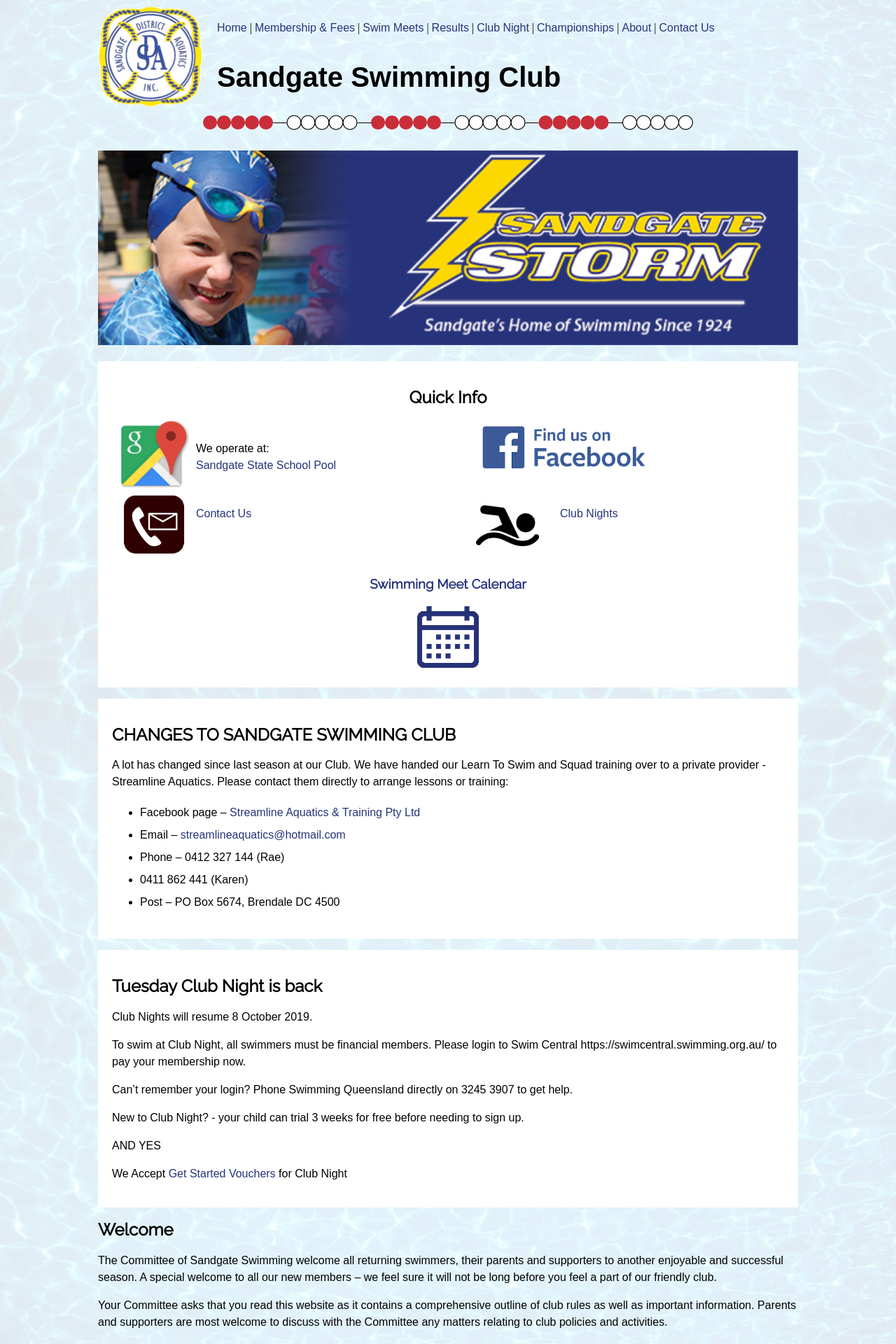
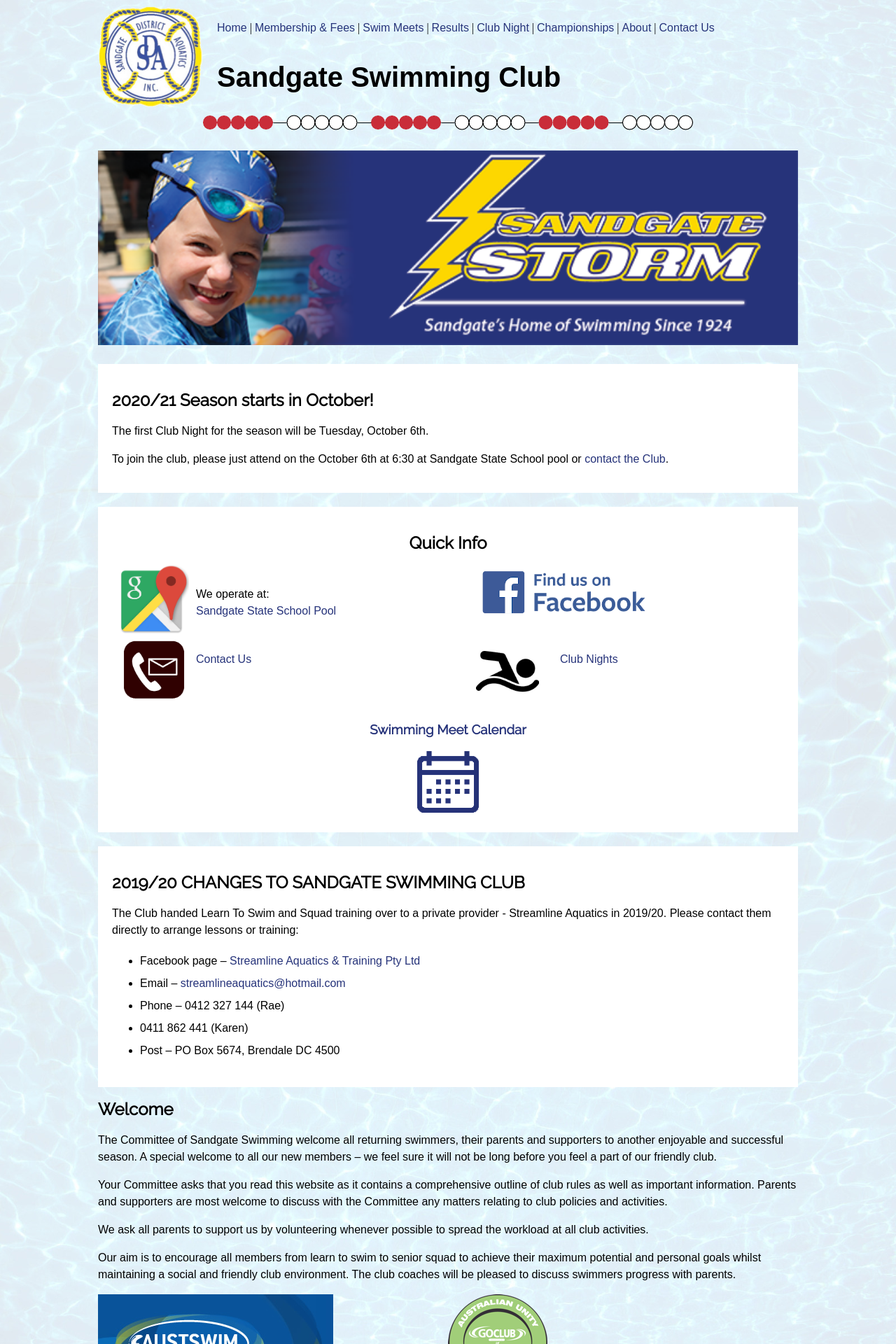
Before and after one commit to sandswim/website, a Jekyll site: the page built from pages/index.md, in a window 1280 px wide. Shown: the top 1920 px of the page at 70% size. Built offline with Jekyll 4.4.1, drawn with Linux system fonts in a browser that asks for light colours.

Commit message:
small front page updates

```diff
--- a/pages/index.md
+++ b/pages/index.md
@@ -10,66 +10,65 @@ permalink: /
         background-color: white;
         padding: 20px;
     }
+    div.notices > div {
+        margin-top: 20px;
+        /*border: solid 2px red;*/
+    }
 </style>
-<div class="notice" style="text-align:center;">
-    <h2>Quick Info</h2>
-    <div style="display:grid; grid-template-columns: 120px 400px 1fr; text-align:left;">
-        <div style="font-size:smaller; text-align:center;">
-            <a href="https://goo.gl/maps/8g48JJ4xs3Wi1akH8">
-                <img src="images/gmaps-icon.png" alt="Google Maps Icon" style="width:100px;" /><br />
+<div class="notices">
+    <div class="notice">
+        <h2>2020/21 Season starts in October!</h2>
+        <p>The first Club Night for the season will be Tuesday, October 6th.</p>
+        <p>To join the club, please just attend on the October 6th at 6:30 at Sandgate State School pool or <a href="/contact">contact the Club</a>.</p>
+    </div>
+    <div class="notice" style="text-align:center;">
+        <h2>Quick Info</h2>
+        <div style="display:grid; grid-template-columns: 120px 400px 1fr; text-align:left;">
+            <div style="font-size:smaller; text-align:center;">
+                <a href="https://goo.gl/maps/8g48JJ4xs3Wi1akH8">
+                    <img src="images/gmaps-icon.png" alt="Google Maps Icon" style="width:100px;" /><br />
+                </a>
+            </div>
+            <div style="align-self: center;">
+                <p>We operate at:<br /><a href="https://goo.gl/maps/8g48JJ4xs3Wi1akH8">Sandgate State School Pool</a></p>
+            </div>
+            <div>
+                <a href="https://www.facebook.com/sandswim"><img src="images/find_us_on_facebook_trans_250.png" alt="Find Us On Facebook" /></a>
+            </div>
+        </div>
+        <div style="display:grid; grid-template-columns: 120px 400px 120px 1fr; text-align:left;">
+            <div style="text-align:center;">
+                <a href="/contact"><img src="images/contact-us.png" style="width:90px;" alt="Contact Us" /></a>
+            </div>
+            <div>
+                <p><a href="/contact">Contact Us</a></p>
+            </div>
+            <div>
+                <a href="/clubnights"><img src="images/clubnights.jpg" style="width:90px;" alt="Club Nights" /></a>
+            </div>
+            <div>
+                <p><a href="/clubnights">Club Nights</a></p>
+            </div>
+        </div>
+        <div style="text-align:center;">
+            <a href="/meets#calendar">
+                <h3>Swimming Meet Calendar</h3>
+                <img src="images/calendar-blue.png" style="width:90px;" alt="Meeting Calendar" />
             </a>
         </div>
-        <div style="align-self: center;">
-            <p>We operate at:<br /><a href="https://goo.gl/maps/8g48JJ4xs3Wi1akH8">Sandgate State School Pool</a></p>
-        </div>
-        <div>
-            <a href="https://www.facebook.com/sandswim"><img src="images/find_us_on_facebook_trans_250.png" alt="Find Us On Facebook" /></a>
-        </div>
     </div>
-    <div style="display:grid; grid-template-columns: 120px 400px 120px 1fr; text-align:left;">
-        <div style="text-align:center;">
-            <a href="/contact"><img src="images/contact-us.png" style="width:90px;" alt="Contact Us" /></a>
-        </div>
-        <div>
-            <p><a href="/contact">Contact Us</a></p>
-        </div>
-        <div>
-            <a href="/clubnights"><img src="images/clubnights.jpg" style="width:90px;" alt="Club Nights" /></a>
-        </div>
-        <div>
-            <p><a href="/clubnights">Club Nights</a></p>
-        </div>
-    </div>
-    <div style="text-align:center;">
-        <a href="/meets#calendar">
-            <h3>Swimming Meet Calendar</h3>
-            <img src="images/calendar-blue.png" style="width:90px;" alt="Meeting Calendar" />
-        </a>
+    <div class="notice">
+        <h2>2019/20 CHANGES TO SANDGATE SWIMMING CLUB</h2>
+        <p>The Club handed Learn To Swim and Squad training over to a private provider - Streamline Aquatics in 2019/20. Please contact them directly to arrange lessons or training:</p>
+        <ul>
+            <li>Facebook page – <a href="https://www.facebook.com/Streamline-Aquatics-Training-Pty-Ltd-876999649049305/">Streamline Aquatics & Training Pty Ltd</a></li>
+            <li>Email – <a href="mailto:streamlineaquatics@hotmail.com">streamlineaquatics@hotmail.com</a></li>
+            <li>Phone – 0412 327 144 (Rae)</li>
+            <li>0411 862 441 (Karen)</li>
+            <li>Post – PO Box 5674, Brendale DC 4500</li>
+        </ul>
     </div>
 </div>
-<p></p>
-<div class="notice">
-    <h2>CHANGES TO SANDGATE SWIMMING CLUB</h2>
-    <p>A lot has changed since last season at our Club. We have handed our Learn To Swim and Squad training over to a private provider - Streamline Aquatics. Please contact them directly to arrange lessons or training:</p>
-    <ul>
-        <li>Facebook page – <a href="https://www.facebook.com/Streamline-Aquatics-Training-Pty-Ltd-876999649049305/">Streamline Aquatics & Training Pty Ltd</a></li>
-        <li>Email – <a href="mailto:streamlineaquatics@hotmail.com">streamlineaquatics@hotmail.com</a></li>
-        <li>Phone – 0412 327 144 (Rae)</li>
-        <li>0411 862 441 (Karen)</li>
-        <li>Post – PO Box 5674, Brendale DC 4500</li>
-    </ul>
-</div>
-<p></p>
-<div class="notice">
-    <h2>Tuesday Club Night is back</h2>
-    <p>Club Nights will resume 8 October 2019.</p>
-    <p>To swim at Club Night, all swimmers must be financial members. Please login to Swim Central https://swimcentral.swimming.org.au/ to pay your membership now.</p>
-    <p>Can’t remember your login? Phone Swimming Queensland directly on 3245 3907 to get help.</p>
-    <p>New to Club Night? - your child can trial 3 weeks for free before needing to sign up.</p>
-    <p>AND YES</p>
-    <p>We Accept <a href="https://www.qld.gov.au/recreation/sports/funding/getinthegame/getstarted">Get Started Vouchers</a> for Club Night</p>
-</div>
-<p></p>
 
 ## Welcome
 
```
Also changed, not shown: pages/contactus.md (+8 -3 lines).
